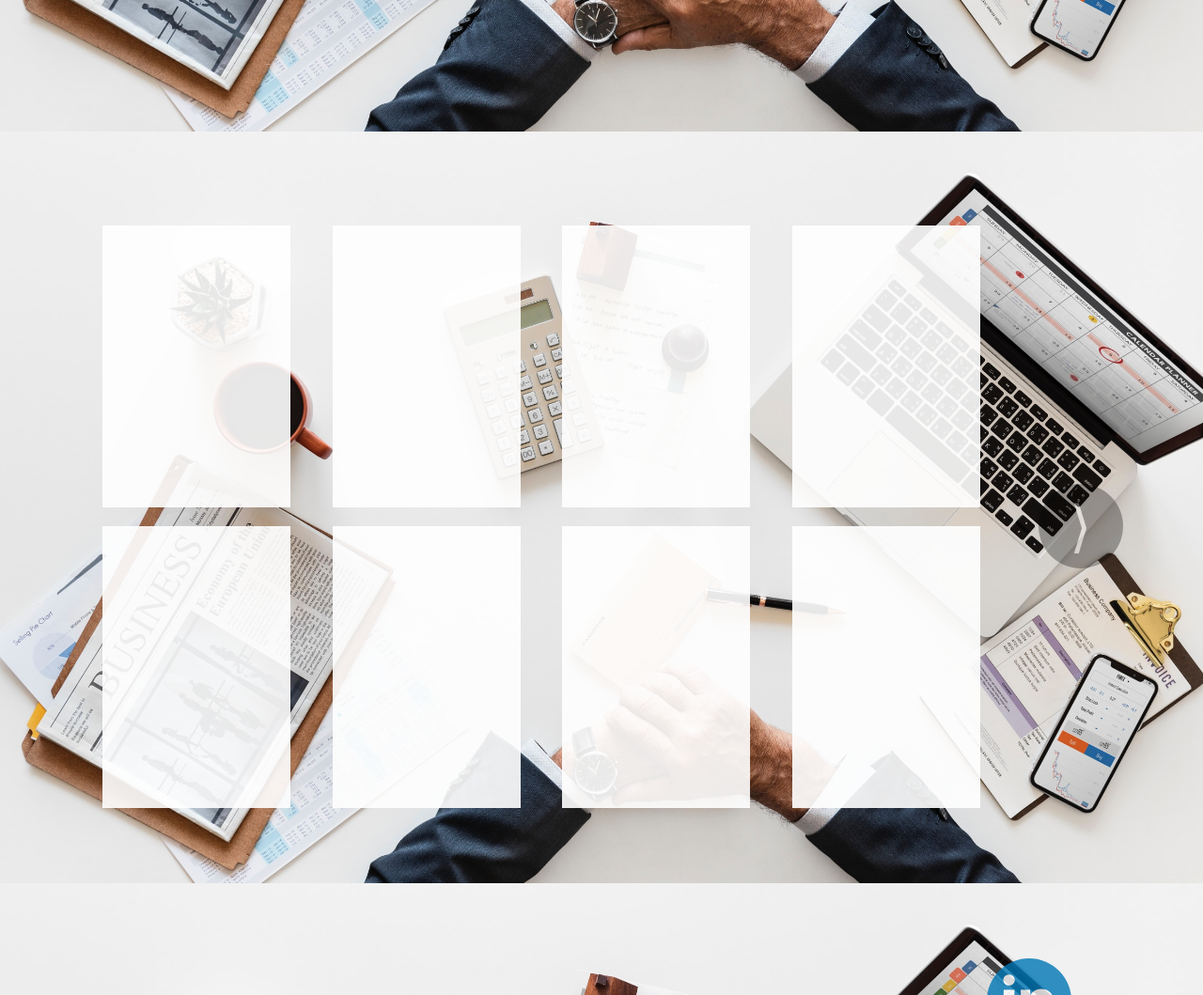
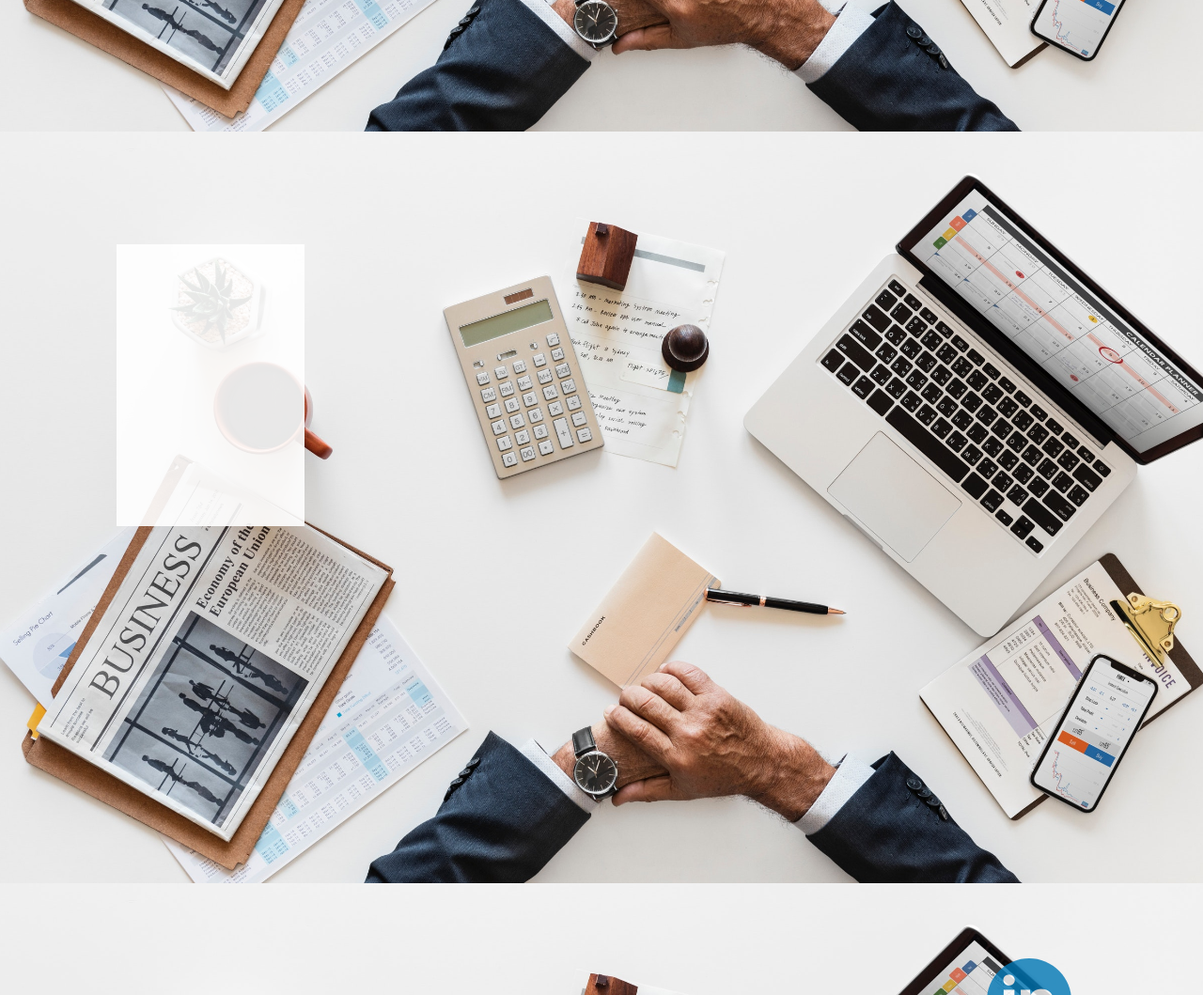
Before and after one commit to cybulskimateusz/cybulskimateusz.github.io, a PHP site: page / in a window 1280 px wide. Shown: the part 1460-2519 px from the top of the page at 94% size. Run offline with PHP 8.4, Linux system fonts and the light colour scheme.

Commit message:
portfolio fix 2

```diff
--- a/css/main.css
+++ b/css/main.css
@@ -214,7 +214,7 @@ footer{
 	min-height:85vh;
 	max-height:85vh;
 	width:90%;
-	margin-top:10vh;
+	margin-top:12.5vh;
 	margin-left:auto;
 	margin-right:auto;
 	display:flex;
@@ -239,12 +239,14 @@ footer{
 	z-index:99;
 	opacity:0.3;
 	margin-left:auto;
+	display:none;
 }
 #list-portfolio > li{
 	min-height:37.5vh;
 	background-color:white;
 	opacity:0.9;
-	margin-right:2rem;
+	margin-right:auto;
+	margin-left:1rem;
 	margin-top:1rem;
 	transition:all 0.3s ease-in-out;
 	min-width:10rem;
--- a/index.html
+++ b/index.html
@@ -54,13 +54,6 @@
 				<div id="content-portfolio">
 					<ul id="list-portfolio">
 						<li></li>
-						<li></li>
-						<li></li>
-						<li></li>
-						<li></li>
-						<li></li>
-						<li></li>
-						<li></li>
 					</ul>
 					<div id="next" class="circle" title="No more yet">&rang;</div>
 				</div>
```
